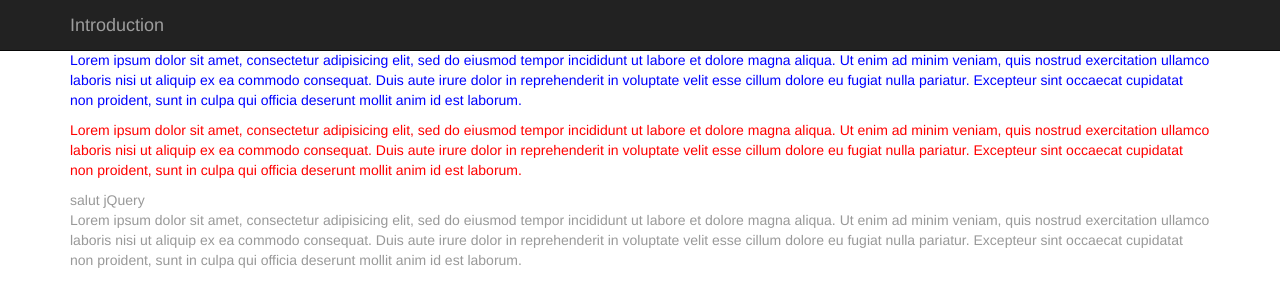
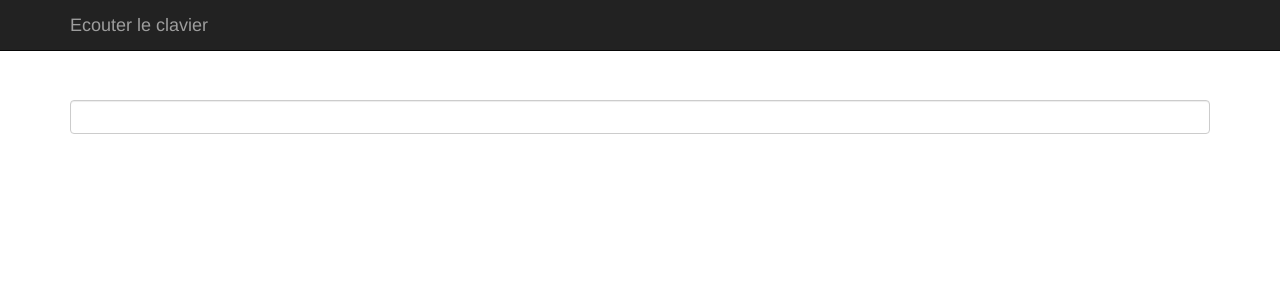
Before and after one commit to riquet28/udemy_formation_jquery, a PHP site: page / in a window 1280 px wide. Shown: the top 307 px of the page. Run offline with PHP 8.4, Linux system fonts and the light colour scheme.

Commit message:
Section 8.2 ok, évènements clavier

```diff
--- a/index.php
+++ b/index.php
@@ -11,7 +11,7 @@
 
     <style type="text/css">
       body{
-        padding-top: 50px;
+        padding-top: 100px;
       }
     </style>
 
@@ -37,7 +37,7 @@
             <span class="icon-bar"></span>
             <span class="icon-bar"></span>
           </button>
-          <a class="navbar-brand" href="#">Introduction</a>
+          <a class="navbar-brand" href="#">Ecouter le clavier</a>
         </div>
         <div id="navbar" class="collapse navbar-collapse">
           <!-- <ul class="nav navbar-nav">
@@ -51,59 +51,9 @@
 
     <div class="container">
 
-      <!-- <p id="paragraphe">
-        Lorem ipsum dolor sit amet, consectetur adipisicing elit, sed do eiusmod
-        tempor incididunt ut labore et dolore magna aliqua. Ut enim ad minim veniam,
-        quis nostrud exercitation ullamco laboris nisi ut aliquip ex ea commodo consequat.
-        Duis aute irure dolor in reprehenderit in voluptate velit esse cillum dolore eu
-        fugiat nulla pariatur. Excepteur sint occaecat cupidatat non proident, sunt
-        in culpa qui officia deserunt mollit anim id est laborum.
-      </p>
-
-      <p class="article">
-        Lorem ipsum dolor sit amet, consectetur adipisicing elit, sed do eiusmod
-        tempor incididunt ut labore et dolore magna aliqua. Ut enim ad minim veniam,
-        quis nostrud exercitation ullamco laboris nisi ut aliquip ex ea commodo consequat.
-        Duis aute irure dolor in reprehenderit in voluptate velit esse cillum dolore eu
-        fugiat nulla pariatur. Excepteur sint occaecat cupidatat non proident, sunt
-        in culpa qui officia deserunt mollit anim id est laborum.
-      </p>
-
-      <p class="article">
-        Lorem ipsum dolor sit amet, consectetur adipisicing elit, sed do eiusmod
-        tempor incididunt ut labore et dolore magna aliqua. Ut enim ad minim veniam,
-        quis nostrud exercitation ullamco laboris nisi ut aliquip ex ea commodo consequat.
-        Duis aute irure dolor in reprehenderit in voluptate velit esse cillum dolore eu
-        fugiat nulla pariatur. Excepteur sint occaecat cupidatat non proident, sunt
-        in culpa qui officia deserunt mollit anim id est laborum.
-      </p>
-
-      <p class="article">
-        Lorem ipsum dolor sit amet, consectetur adipisicing elit, sed do eiusmod
-        tempor incididunt ut labore et dolore magna aliqua. Ut enim ad minim veniam,
-        quis nostrud exercitation ullamco laboris nisi ut aliquip ex ea commodo consequat.
-        Duis aute irure dolor in reprehenderit in voluptate velit esse cillum dolore eu
-        fugiat nulla pariatur. Excepteur sint occaecat cupidatat non proident, sunt
-        in culpa qui officia deserunt mollit anim id est laborum.
-      </p>
-
-      <span>Hello</span>
-      <div>World</div>
-
-      <button class="btn btn-default" id="button">Change tout!</button> -->
-
-      <div id="parent">
-        <p>Lorem ipsum dolor sit amet, consectetur adipisicing elit, sed do eiusmod tempor incididunt ut labore et dolore magna aliqua. Ut enim ad minim veniam, quis nostrud exercitation ullamco laboris nisi ut aliquip ex ea commodo consequat. Duis aute irure dolor in reprehenderit in voluptate velit esse cillum dolore eu fugiat nulla pariatur. Excepteur sint occaecat cupidatat non proident, sunt in culpa qui officia deserunt mollit anim id est laborum.</p>
-      </div>
-
-      <div id="autre">
-        <p>Lorem ipsum dolor sit amet, consectetur adipisicing elit, sed do eiusmod tempor incididunt ut labore et dolore magna aliqua. Ut enim ad minim veniam, quis nostrud exercitation ullamco laboris nisi ut aliquip ex ea commodo consequat. Duis aute irure dolor in reprehenderit in voluptate velit esse cillum dolore eu fugiat nulla pariatur. Excepteur sint occaecat cupidatat non proident, sunt in culpa qui officia deserunt mollit anim id est laborum.</p>
-      </div>
-
-      <div id="third">
-        salut jQuery
-        <p id="paraph">Lorem ipsum dolor sit amet, consectetur adipisicing elit, sed do eiusmod tempor incididunt ut labore et dolore magna aliqua. Ut enim ad minim veniam, quis nostrud exercitation ullamco laboris nisi ut aliquip ex ea commodo consequat. Duis aute irure dolor in reprehenderit in voluptate velit esse cillum dolore eu fugiat nulla pariatur. Excepteur sint occaecat cupidatat non proident, sunt in culpa qui officia deserunt mollit anim id est laborum.</p>
-      </div>
+      <form>
+        <input type="text" name="text" id="text" class="form-control">
+      </form>
 
     </div>
 
--- a/js/script.js
+++ b/js/script.js
@@ -1,56 +1,22 @@
 $(document).ready(function(){
 
-	// alert("Hello World");
-	// console.log("test");
-
-	// $("#paragraphe").css('color', 'red');
-	// $("#paragraphe").text('texte de remplacement');
-
-	// $("#paragraphe").on('click', function(){
-	// 	$(this).css('font-weight', 'bold');
-	// });
-
-	// $('.article').each(function(){
-	// 	$(this).on('click', function(){
-	// 		// alert('ok!!!');
-	// 		$(this).css('color', 'blue');
-	// 		alert($(this).css('color'));
-	// 	});
-	// });
-
-	// $('#button').on('click', function(){
-	// 	$('.article').width(400).css('color', 'blue');
-	// });
+	var text = $('#text');
 
 	/*
-	var paragraphe = $('#paragraphe'); article = $('.article');
-	button = $('#button');
+	$(text).on('keyup', function(){
+		//alert('Touche relachée');
+		alert($(this).val());
+	});
+*/
 
-	$(paragraphe).on('click', function(){
-		$(this).css('font-weight', 'bold');
+	/*
+	$(text).on('keypress', function(){
+		alert('Touche pressée');
+	});
+*/
+
+	$(text).on('focusout', function(){
+		alert('Sorti!!!');
 	});
 
-	$(article).each(function(){
-		$(this).on('click', function(){
-			// alert('ok!!!');
-			$(this).css('color', 'blue');
-			alert($(this).css('color'));
-		});
-	});
-
-	$(button).on('click', function(){
-		$('.article').width(400).css('color', 'blue');
-	});
-
-	// $('p, div, span').css('color', 'blue');
-	$('*').css('font-weight', 'bold');
-	*/
-
-
-	$('p').parent('#parent').css('color', 'blue');
-
-	$('#autre').children().css('color', 'red');
-
-	$('#paraph').parent().css('color', '#999');
-
 });
```
